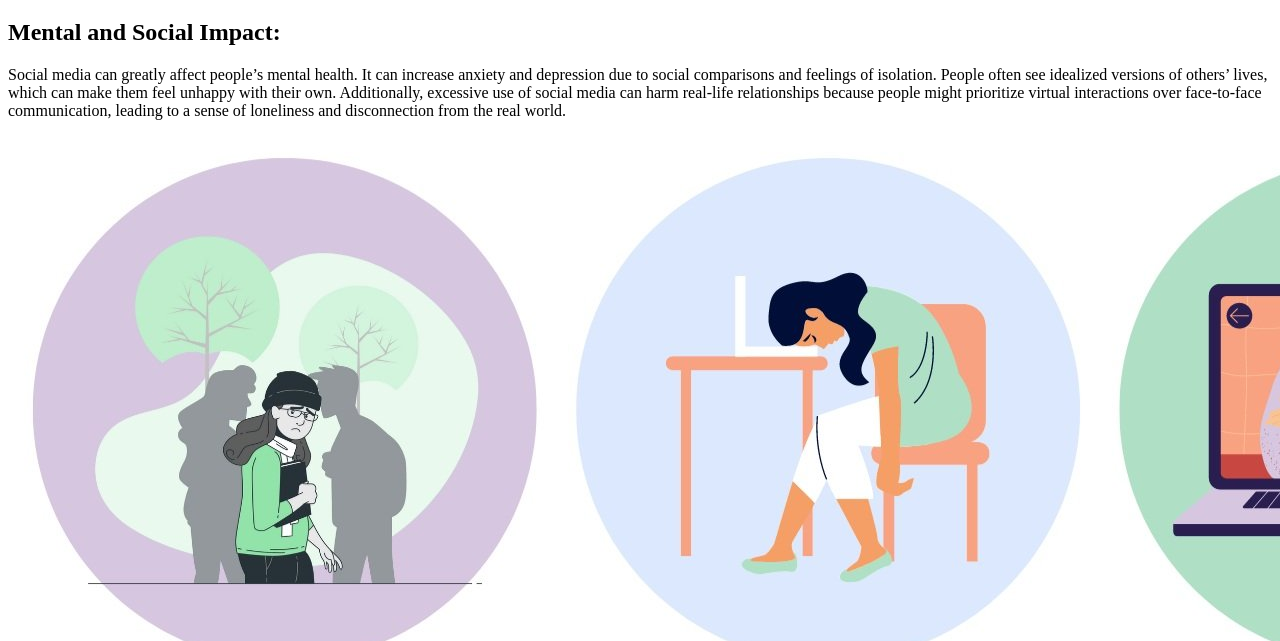
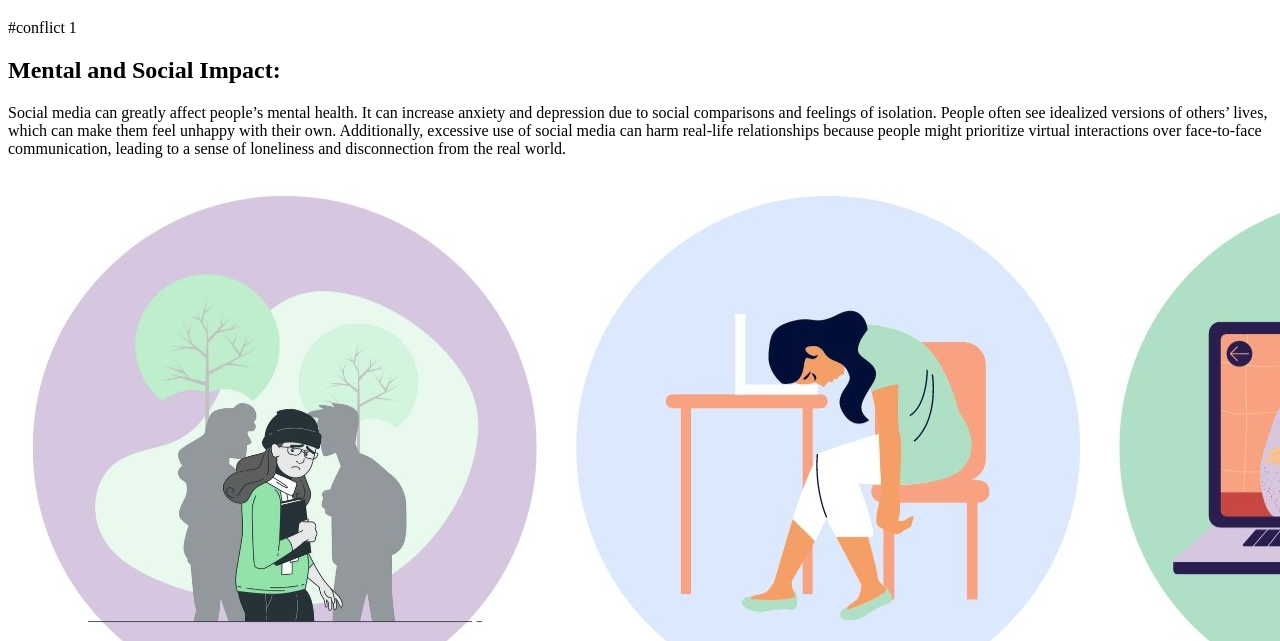
Before and after one commit to Mona-Ramadan/Ahmed-Mona, a plain HTML site: page index.html in a window 1280 px wide. Shown: the part 159-800 px from the top of the page. Drawn offline with Linux system fonts and the light colour scheme.

Commit message:
Update index.html

```diff
--- a/index.html
+++ b/index.html
@@ -10,7 +10,7 @@
     <h1>Disadvantages of Social Media </h1>
     #Ahmed code
 	<h1>Elga7ed Elgamed</h1>
-
+#conflict 1
     <section >
       <dive >
         <h2>Mental and Social Impact:</h2>
```
